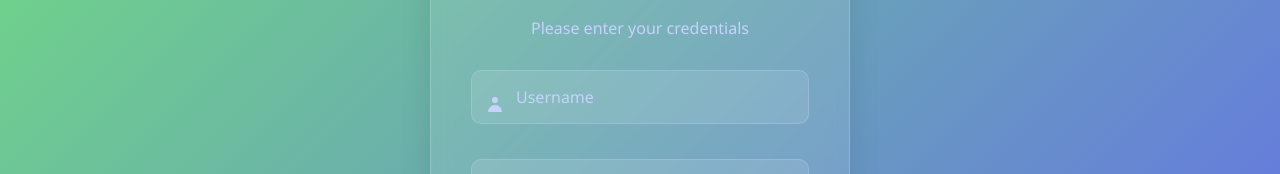
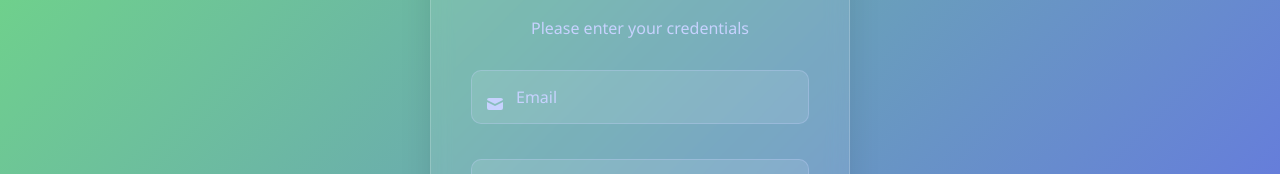
Before and after one commit to Ayaalqattan/Padelytics, a React (Vite) app in the folder graguation-vite-main/: page /Login in a window 1280 px wide. Shown: the part 208-382 px from the top of the page. Built offline with nearby package versions, Linux system fonts and the light colour scheme; a web font is replaced by a local one.

Commit message:
using email in login instead of username

```diff
--- a/graguation-vite-main/src/Pages/Login.jsx
+++ b/graguation-vite-main/src/Pages/Login.jsx
@@ -217,7 +217,7 @@
 
 function Login() {
   const navigate = useNavigate();
-  const [username, setUsername] = useState('');
+  const [email, setEmail] = useState('');
   const [password, setPassword] = useState('');
   const [rememberMe, setRememberMe] = useState(false);
   const [errorMessage, setErrorMessage] = useState('');
@@ -230,7 +230,7 @@
       const response = await axios.post(
         'http://127.0.0.1:8000/api/login/',
         {
-          username,           // اسم المستخدم
+          email,             // البريد الإلكتروني
           password,           // كلمة المرور
           remember_me: rememberMe
         },
@@ -272,16 +272,17 @@
         <form onSubmit={handleSubmit}>
           <div className="input-group">
             <span className="input-icon">
-              {/* أيقونة المستخدم */}
+              {/* أيقونة البريد الإلكتروني */}
               <svg xmlns="http://www.w3.org/2000/svg" viewBox="0 0 20 20" fill="currentColor">
-                <path fillRule="evenodd" d="M10 9a3 3 0 100-6 3 3 0 000 6zm-7 9a7 7 0 1114 0H3z" clipRule="evenodd" />
+                <path d="M2.003 5.884L10 9.882l7.997-3.998A2 2 0 0016 4H4a2 2 0 00-1.997 1.884z" />
+                <path d="M18 8.118l-8 4-8-4V14a2 2 0 002 2h12a2 2 0 002-2V8.118z" />
               </svg>
             </span>
             <input
-              type="text"
-              placeholder="Username"
-              value={username}
-              onChange={(e) => setUsername(e.target.value)}
+              type="email"
+              placeholder="Email"
+              value={email}
+              onChange={(e) => setEmail(e.target.value)}
               required
             />
           </div>
```
